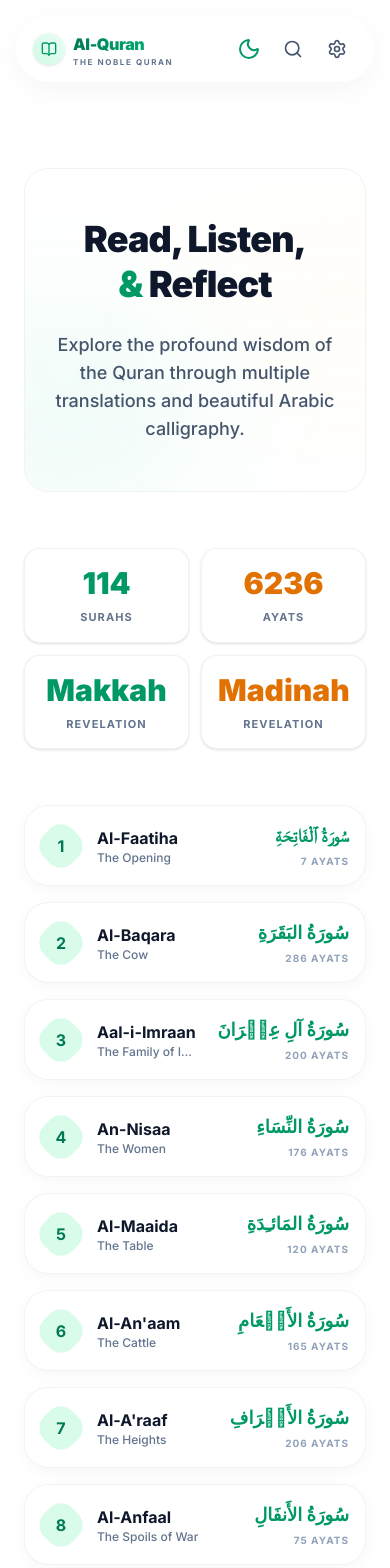
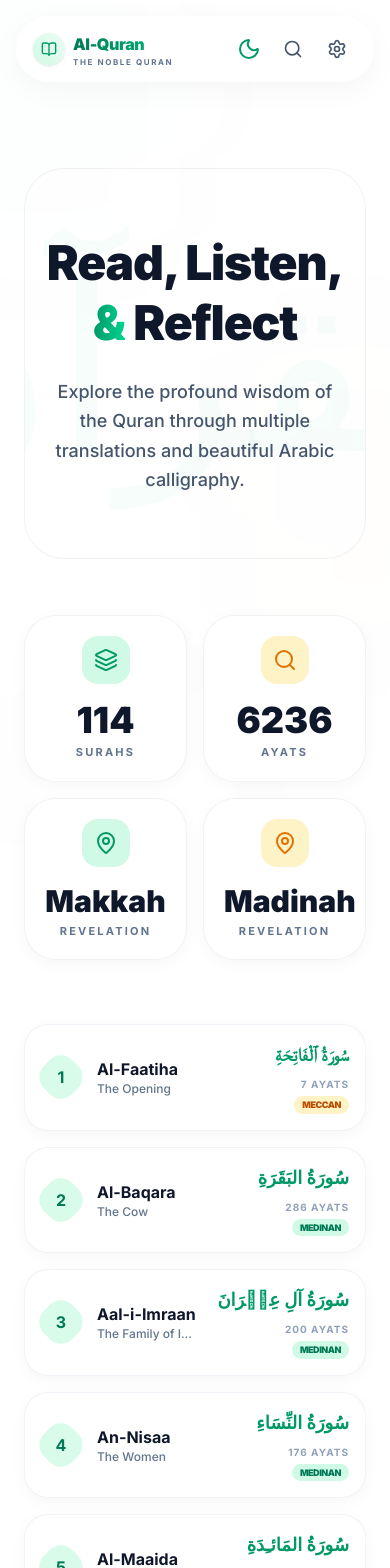
Before and after one commit to shuvo794/Quran-Web-Application, a Next.js app: page / in a window 390 px wide. Shown: the top 1568 px of the page. Built offline with nearby package versions, Linux system fonts and the light colour scheme; a web font is replaced by a local one.

Commit message:
feat: initialize homepage layout and Surah card component with responsive design

```diff
--- a/app/layout.tsx
+++ b/app/layout.tsx
@@ -37,6 +37,13 @@ export default function RootLayout({
       >
         <ThemeProvider attribute="class" defaultTheme="light" enableSystem>
           <SettingsProvider>
+            {/* Global Background Decorations */}
+            <div className="fixed inset-0 -z-20 overflow-hidden pointer-events-none">
+              <div className="absolute -top-[10%] -left-[10%] w-[40%] h-[40%] rounded-full bg-emerald-500/5 dark:bg-emerald-500/10 blur-[120px] animate-pulse" />
+              <div className="absolute top-[40%] -right-[10%] w-[35%] h-[35%] rounded-full bg-amber-500/5 dark:bg-amber-500/10 blur-[120px] animate-pulse [animation-delay:2s]" />
+              <div className="absolute -bottom-[10%] left-[20%] w-[30%] h-[30%] rounded-full bg-emerald-500/5 dark:bg-emerald-500/10 blur-[120px] animate-pulse [animation-delay:4s]" />
+            </div>
+
             <Navbar />
             <main className="flex-1 overflow-y-auto pt-24">{children}</main>
             <footer className="border-t border-black/5 dark:border-white/5 py-8 px-6 text-center text-black/30 dark:text-white/30 text-sm">
--- a/app/page.tsx
+++ b/app/page.tsx
@@ -2,7 +2,8 @@ import fs from 'fs';
 import path from 'path';
 import { SurahMetadata } from '@/lib/types';
 import { SurahCard } from '@/components/SurahCard';
-import { Search } from 'lucide-react';
+import { Search, MapPin, Layers, Moon, Sun } from 'lucide-react';
+import * as motion from 'framer-motion/client';
 
 export default async function HomePage() {
   const filePath = path.join(process.cwd(), 'data', 'surahs.json');
@@ -11,39 +12,76 @@ export default async function HomePage() {
   return (
     <div className="max-w-7xl mx-auto px-6 py-12">
       {/* Hero Section */}
-      <section className="mb-14 md:mb-20 text-center relative py-12 md:py-20 rounded-3xl overflow-hidden mt-6 md:mt-8 border border-black/5 dark:border-white/5 bg-gradient-to-b from-white to-transparent dark:from-white/[0.02]">
-        {/* Premium background glow */}
+      <section className="mb-14 md:mb-20 text-center relative py-16 md:py-28 rounded-[2.5rem] overflow-hidden mt-6 md:mt-8 border border-black/5 dark:border-white/5 bg-white/40 dark:bg-white/[0.02] backdrop-blur-sm">
+        {/* Premium background decorations */}
         <div className="absolute inset-0 bg-[radial-gradient(ellipse_at_top,_var(--tw-gradient-stops))] from-emerald-400/10 via-transparent to-transparent dark:from-emerald-500/10 -z-10" />
-        <div className="absolute -top-40 -right-40 w-80 h-80 bg-amber-400/10 dark:bg-amber-500/10 rounded-full blur-[80px] -z-10" />
-        <div className="absolute top-20 -left-20 w-60 h-60 bg-emerald-400/10 dark:bg-emerald-500/10 rounded-full blur-[80px] -z-10" />
 
-        <h2 className="text-4xl sm:text-5xl md:text-7xl font-black mb-6 tracking-tight leading-tight text-slate-900 dark:text-white relative z-10">
-          Read, Listen, <br className="md:hidden"/> <span className="text-emerald-600 dark:text-emerald-400">&</span> Reflect
+        {/* Decorative Arabic Text (Static background) */}
+        <div className="absolute top-1/2 left-1/2 -translate-x-1/2 -translate-y-1/2 text-[15rem] md:text-[25rem] font-arabic text-emerald-500/[0.03] dark:text-emerald-500/[0.05] pointer-events-none select-none -z-10">
+          القرآن
+        </div>
+
+        <motion.div
+          initial={{ opacity: 0, y: 30 }}
+          animate={{ opacity: 1, y: 0 }}
+          transition={{ duration: 0.8, ease: "easeOut" }}
+          className="relative z-10"
+        >
+          <h2 className="text-5xl sm:text-6xl md:text-8xl font-black mb-6 tracking-tight leading-tight text-slate-900 dark:text-white">
+            Read, Listen, <br className="md:hidden"/> <span className="bg-gradient-to-r from-emerald-600 to-emerald-400 dark:from-amber-400 dark:to-emerald-400 bg-clip-text text-transparent">&</span> Reflect
           </h2>
-        <p className="text-slate-600 dark:text-white/60 max-w-2xl mx-auto text-lg md:text-xl px-6 relative z-10 font-medium">
+          <p className="text-slate-600 dark:text-white/60 max-w-2xl mx-auto text-lg md:text-2xl px-6 font-medium leading-relaxed">
             Explore the profound wisdom of the Quran through multiple translations
             and beautiful Arabic calligraphy.
           </p>
+        </motion.div>
       </section>
 
       {/* Stats/Quick Actions */}
-      <div className="grid grid-cols-2 md:grid-cols-4 gap-3 md:gap-5 mb-14 md:mb-16">
-        <div className="group p-4 md:p-6 rounded-2xl md:rounded-3xl bg-white dark:bg-white/[0.02] border border-black/5 dark:border-white/5 text-center shadow-sm hover:shadow-xl dark:shadow-none hover:border-emerald-500/30 dark:hover:bg-white/[0.04] transition-all duration-300">
-          <p className="text-3xl md:text-4xl font-black text-emerald-600 dark:text-emerald-400 group-hover:scale-110 transition-transform duration-300">114</p>
-          <p className="text-[11px] md:text-xs text-slate-500 dark:text-white/50 uppercase font-bold tracking-widest mt-2">Surahs</p>
+      <div className="grid grid-cols-2 md:grid-cols-4 gap-4 md:gap-6 mb-16 md:mb-24">
+        <motion.div
+          whileHover={{ y: -5 }}
+          className="group p-5 md:p-8 rounded-[2rem] bg-white/70 dark:bg-white/[0.03] backdrop-blur-sm border border-black/5 dark:border-white/5 text-center shadow-[0_4px_20px_-4px_rgba(0,0,0,0.05)] hover:shadow-[0_20px_40px_-15px_rgba(0,0,0,0.1)] dark:shadow-none hover:border-emerald-500/30 transition-all duration-500"
+        >
+          <div className="w-12 h-12 bg-emerald-100 dark:bg-emerald-900/50 rounded-2xl flex items-center justify-center mx-auto mb-4 group-hover:scale-110 transition-transform duration-500">
+            <Layers className="w-6 h-6 text-emerald-600 dark:text-emerald-400" />
           </div>
-        <div className="group p-4 md:p-6 rounded-2xl md:rounded-3xl bg-white dark:bg-white/[0.02] border border-black/5 dark:border-white/5 text-center shadow-sm hover:shadow-xl dark:shadow-none hover:border-amber-500/30 dark:hover:bg-white/[0.04] transition-all duration-300">
-          <p className="text-3xl md:text-4xl font-black text-amber-600 dark:text-amber-400 group-hover:scale-110 transition-transform duration-300">6236</p>
-          <p className="text-[11px] md:text-xs text-slate-500 dark:text-white/50 uppercase font-bold tracking-widest mt-2">Ayats</p>
+          <p className="text-4xl md:text-5xl font-black text-slate-900 dark:text-white mb-1">114</p>
+          <p className="text-[11px] md:text-xs text-slate-500 dark:text-white/50 uppercase font-bold tracking-[0.2em]">Surahs</p>
+        </motion.div>
+
+        <motion.div
+          whileHover={{ y: -5 }}
+          className="group p-5 md:p-8 rounded-[2rem] bg-white/70 dark:bg-white/[0.03] backdrop-blur-sm border border-black/5 dark:border-white/5 text-center shadow-[0_4px_20px_-4px_rgba(0,0,0,0.05)] hover:shadow-[0_20px_40px_-15px_rgba(0,0,0,0.1)] dark:shadow-none hover:border-amber-500/30 transition-all duration-500"
+        >
+          <div className="w-12 h-12 bg-amber-100 dark:bg-amber-900/50 rounded-2xl flex items-center justify-center mx-auto mb-4 group-hover:scale-110 transition-transform duration-500">
+            <Search className="w-6 h-6 text-amber-600 dark:text-amber-400" />
           </div>
-        <div className="group p-4 md:p-6 rounded-2xl md:rounded-3xl bg-white dark:bg-white/[0.02] border border-black/5 dark:border-white/5 text-center shadow-sm hover:shadow-xl dark:shadow-none hover:border-emerald-500/30 dark:hover:bg-white/[0.04] transition-all duration-300">
-          <p className="text-3xl md:text-4xl font-black text-emerald-600 dark:text-emerald-400 group-hover:scale-110 transition-transform duration-300">Makkah</p>
-          <p className="text-[11px] md:text-xs text-slate-500 dark:text-white/50 uppercase font-bold tracking-widest mt-2">Revelation</p>
+          <p className="text-4xl md:text-5xl font-black text-slate-900 dark:text-white mb-1">6236</p>
+          <p className="text-[11px] md:text-xs text-slate-500 dark:text-white/50 uppercase font-bold tracking-[0.2em]">Ayats</p>
+        </motion.div>
+
+        <motion.div
+          whileHover={{ y: -5 }}
+          className="group p-5 md:p-8 rounded-[2rem] bg-white/70 dark:bg-white/[0.03] backdrop-blur-sm border border-black/5 dark:border-white/5 text-center shadow-[0_4px_20px_-4px_rgba(0,0,0,0.05)] hover:shadow-[0_20px_40px_-15px_rgba(0,0,0,0.1)] dark:shadow-none hover:border-emerald-500/30 transition-all duration-500"
+        >
+          <div className="w-12 h-12 bg-emerald-100 dark:bg-emerald-900/50 rounded-2xl flex items-center justify-center mx-auto mb-4 group-hover:scale-110 transition-transform duration-500">
+            <MapPin className="w-6 h-6 text-emerald-600 dark:text-emerald-400" />
           </div>
-        <div className="group p-4 md:p-6 rounded-2xl md:rounded-3xl bg-white dark:bg-white/[0.02] border border-black/5 dark:border-white/5 text-center shadow-sm hover:shadow-xl dark:shadow-none hover:border-amber-500/30 dark:hover:bg-white/[0.04] transition-all duration-300">
-          <p className="text-3xl md:text-4xl font-black text-amber-600 dark:text-amber-400 group-hover:scale-110 transition-transform duration-300">Madinah</p>
-          <p className="text-[11px] md:text-xs text-slate-500 dark:text-white/50 uppercase font-bold tracking-widest mt-2">Revelation</p>
+          <p className="text-3xl md:text-4xl font-black text-slate-900 dark:text-white mb-1">Makkah</p>
+          <p className="text-[11px] md:text-xs text-slate-500 dark:text-white/50 uppercase font-bold tracking-[0.2em]">Revelation</p>
+        </motion.div>
+
+        <motion.div
+          whileHover={{ y: -5 }}
+          className="group p-5 md:p-8 rounded-[2rem] bg-white/70 dark:bg-white/[0.03] backdrop-blur-sm border border-black/5 dark:border-white/5 text-center shadow-[0_4px_20px_-4px_rgba(0,0,0,0.05)] hover:shadow-[0_20px_40px_-15px_rgba(0,0,0,0.1)] dark:shadow-none hover:border-amber-500/30 transition-all duration-500"
+        >
+          <div className="w-12 h-12 bg-amber-100 dark:bg-amber-900/50 rounded-2xl flex items-center justify-center mx-auto mb-4 group-hover:scale-110 transition-transform duration-500">
+            <MapPin className="w-6 h-6 text-amber-600 dark:text-amber-400" />
           </div>
+          <p className="text-3xl md:text-4xl font-black text-slate-900 dark:text-white mb-1">Madinah</p>
+          <p className="text-[11px] md:text-xs text-slate-500 dark:text-white/50 uppercase font-bold tracking-[0.2em]">Revelation</p>
+        </motion.div>
       </div>
 
       {/* Surah Grid */}
--- a/components/SurahCard.tsx
+++ b/components/SurahCard.tsx
@@ -35,9 +35,18 @@ export function SurahCard({ surah }: { surah: SurahMetadata }) {
           <h4 className="text-lg md:text-xl font-arabic font-bold text-emerald-600 dark:text-emerald-300 group-hover:scale-105 origin-right transition-transform duration-300">
             {surah.name}
           </h4>
-          <p className="text-[10px] text-slate-400 dark:text-white/40 uppercase tracking-widest mt-1 font-bold">
-            {surah.numberOfAyahs} Ayats
-          </p>
+          <div className="flex flex-col items-end gap-1 mt-2">
+            <p className="text-[10px] text-slate-400 dark:text-white/40 uppercase tracking-widest font-bold">
+              {surah.numberOfAyahs} Ayats
+            </p>
+            <div className={`flex items-center gap-1 px-2 py-0.5 rounded-full text-[9px] font-black uppercase tracking-tighter ${
+              surah.revelationType === 'Meccan'
+              ? 'bg-amber-100 text-amber-700 dark:bg-amber-900/30 dark:text-amber-400'
+              : 'bg-emerald-100 text-emerald-700 dark:bg-emerald-900/30 dark:text-emerald-400'
+            }`}>
+              {surah.revelationType}
+            </div>
+          </div>
         </div>
       </Link>
     </motion.div>
```
Lines whose indentation alone changed are shown as unchanged.
